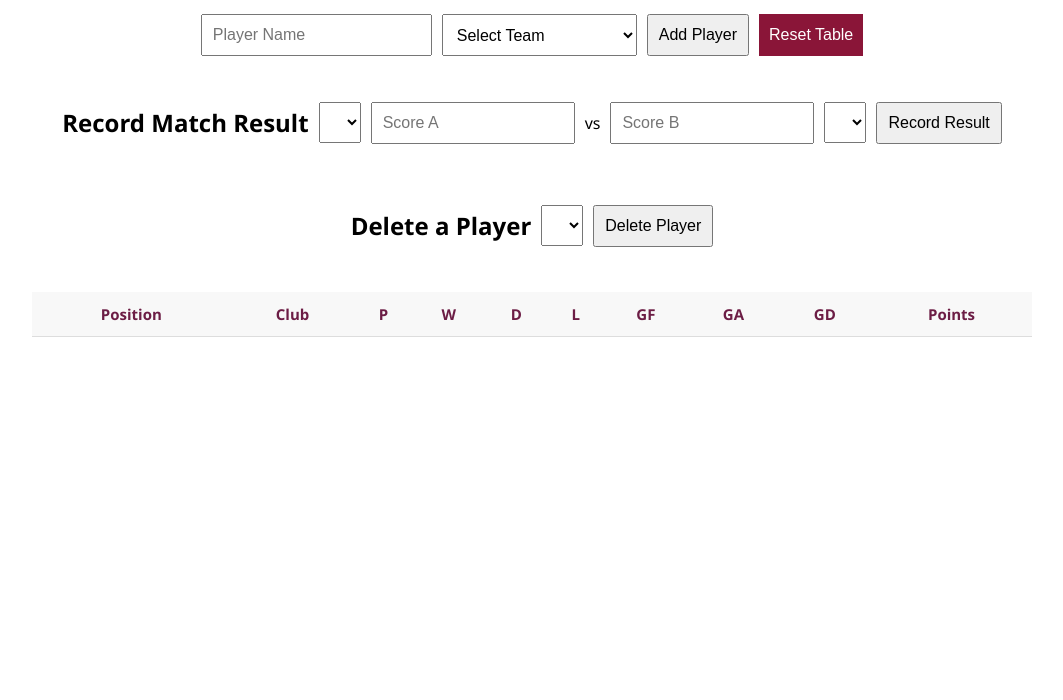
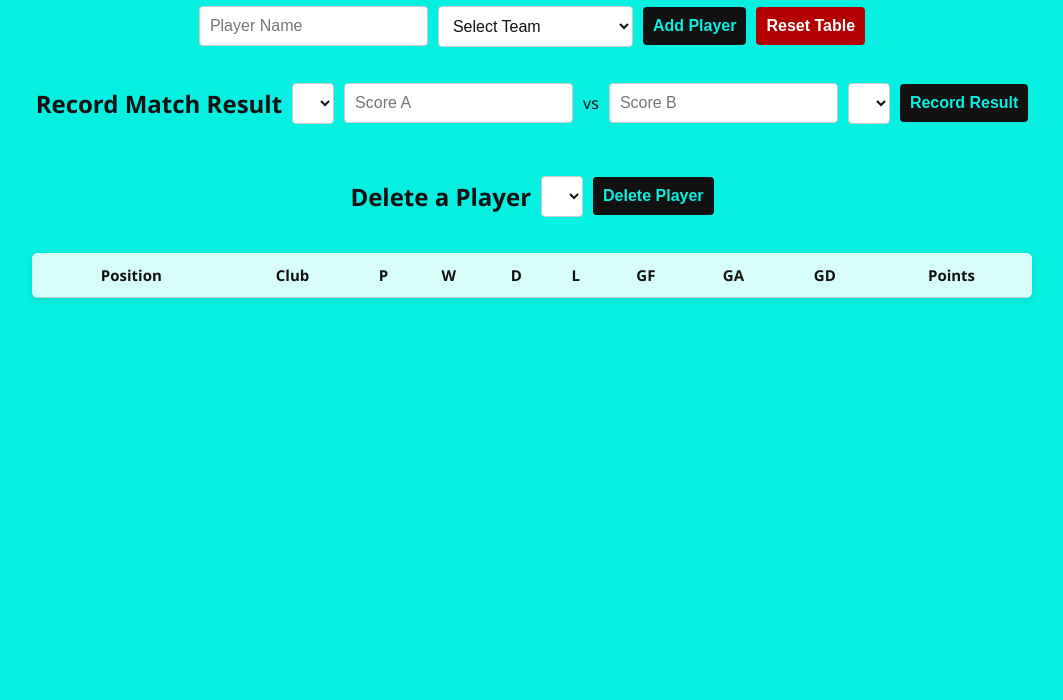
Before and after one commit to Revnin/game-tracker, a plain HTML site: page index.html in a window 1280 px wide. Shown: the part 100-800 px from the top of the page, without its empty margins (108-1171 px from the left). Drawn offline with Linux system fonts and the light colour scheme.

Commit message:
Add files via upload

```diff
--- a/index.html
+++ b/index.html
@@ -13,7 +13,6 @@
     <!-- Add Player Form -->
     <div class="form">
       <input type="text" id="playerName" placeholder="Player Name" />
-
       <select id="teamSelect">
         <option value="">Select Team</option>
         <optgroup label="Premier League">
@@ -31,7 +30,6 @@
           <option value="valencia">Valencia</option>
         </optgroup>
       </select>
-
       <button onclick="addPlayer()">Add Player</button>
       <button onclick="resetTable()" class="reset-btn">Reset Table</button>
     </div>
@@ -54,7 +52,10 @@
       <button onclick="deletePlayer()">Delete Player</button>
     </div>
 
-    <!-- Table -->
+    <!-- Winner Banner -->
+    <div id="winnerBanner" class="winner-banner"></div>
+
+    <!-- League Table -->
     <table id="playersTable">
       <thead>
         <tr>
--- a/script.js
+++ b/script.js
@@ -1,44 +1,14 @@
 const teams = {
-  arsenal: {
-    name: "Arsenal",
-    logo: "https://upload.wikimedia.org/wikipedia/en/5/53/Arsenal_FC.svg"
-  },
-  man_city: {
-    name: "Manchester City",
-    logo: "https://upload.wikimedia.org/wikipedia/en/e/eb/Manchester_City_FC_badge.svg"
-  },
-  man_united: {
-    name: "Manchester United",
-    logo: "https://upload.wikimedia.org/wikipedia/en/7/7a/Manchester_United_FC_crest.svg"
-  },
-  chelsea: {
-    name: "Chelsea",
-    logo: "https://upload.wikimedia.org/wikipedia/en/c/cc/Chelsea_FC.svg"
-  },
-  liverpool: {
-    name: "Liverpool",
-    logo: "https://upload.wikimedia.org/wikipedia/en/0/0c/Liverpool_FC.svg"
-  },
-  real_madrid: {
-    name: "Real Madrid",
-    logo: "https://upload.wikimedia.org/wikipedia/en/5/56/Real_Madrid_CF.svg"
-  },
-  barcelona: {
-    name: "Barcelona",
-    logo: "https://upload.wikimedia.org/wikipedia/en/4/47/FC_Barcelona_%28crest%29.svg"
-  },
-  atletico: {
-    name: "Atletico Madrid",
-    logo: "https://upload.wikimedia.org/wikipedia/en/f/f4/Atletico_Madrid_2017_logo.svg"
-  },
-  sevilla: {
-    name: "Sevilla",
-    logo: "https://upload.wikimedia.org/wikipedia/en/8/86/Sevilla_CF_logo.svg"
-  },
-  valencia: {
-    name: "Valencia",
-    logo: "https://upload.wikimedia.org/wikipedia/en/c/ce/Valencia_CF.svg"
-  }
+  arsenal: { name: "Arsenal", logo: "https://upload.wikimedia.org/wikipedia/en/5/53/Arsenal_FC.svg" },
+  man_city: { name: "Manchester City", logo: "https://upload.wikimedia.org/wikipedia/en/e/eb/Manchester_City_FC_badge.svg" },
+  man_united: { name: "Manchester United", logo: "https://upload.wikimedia.org/wikipedia/en/7/7a/Manchester_United_FC_crest.svg" },
+  chelsea: { name: "Chelsea", logo: "https://upload.wikimedia.org/wikipedia/en/c/cc/Chelsea_FC.svg" },
+  liverpool: { name: "Liverpool", logo: "https://upload.wikimedia.org/wikipedia/en/0/0c/Liverpool_FC.svg" },
+  real_madrid: { name: "Real Madrid", logo: "https://upload.wikimedia.org/wikipedia/en/5/56/Real_Madrid_CF.svg" },
+  barcelona: { name: "Barcelona", logo: "https://upload.wikimedia.org/wikipedia/en/4/47/FC_Barcelona_%28crest%29.svg" },
+  atletico: { name: "Atletico Madrid", logo: "https://upload.wikimedia.org/wikipedia/en/f/f4/Atletico_Madrid_2017_logo.svg" },
+  sevilla: { name: "Sevilla", logo: "https://upload.wikimedia.org/wikipedia/en/8/86/Sevilla_CF_logo.svg" },
+  valencia: { name: "Valencia", logo: "https://upload.wikimedia.org/wikipedia/en/c/ce/Valencia_CF.svg" }
 };
 
 let players = [];
@@ -102,7 +72,6 @@ function sortAndDisplayPlayers() {
 
   players.forEach((player, index) => {
     const row = tbody.insertRow();
-
     row.insertCell(0).textContent = index + 1;
 
     const clubCell = row.insertCell(1);
@@ -121,6 +90,17 @@ function sortAndDisplayPlayers() {
     row.insertCell(8).textContent = player.gd;
     row.insertCell(9).textContent = player.points;
   });
+
+  // Show winner if all played 38
+  const allPlayed38 = players.length > 0 && players.every(p => p.played >= 38);
+  const winnerBanner = document.getElementById("winnerBanner");
+  if (allPlayed38) {
+    const winner = players[0];
+    winnerBanner.innerHTML = `🏆 ${winner.name} Wins the League!`;
+    winnerBanner.style.display = "block";
+  } else {
+    winnerBanner.style.display = "none";
+  }
 }
 
 function resetTable() {
@@ -163,9 +143,13 @@ function recordMatch() {
   const teamA = players[aIndex];
   const teamB = players[bIndex];
 
+  if (teamA.played >= 38 || teamB.played >= 38) {
+    alert("One of the teams has already played 38 matches.");
+    return;
+  }
+
   teamA.gf += scoreA;
   teamA.ga += scoreB;
-
   teamB.gf += scoreB;
   teamB.ga += scoreA;
 
--- a/styles.css
+++ b/styles.css
@@ -1,6 +1,7 @@
 body {
   font-family: 'Segoe UI', sans-serif;
-  background-color: #ffffff;
+  background-color: #05f0e0; /* Premier League cyan */
+  color: #111;
   margin: 0;
   padding: 20px;
 }
@@ -10,75 +11,79 @@ body {
   margin: auto;
 }
 
-h1 {
+h1, h2 {
   text-align: center;
-  color: #36013f;
-  margin-bottom: 30px;
+  color: #111;
 }
 
-.form {
-  display: flex;
-  flex-wrap: wrap;
-  gap: 10px;
-  margin-bottom: 20px;
-  justify-content: center;
-}
-
-.form input,
-.form select,
-.form button {
-  padding: 10px;
-  font-size: 16px;
-  max-width: 220px;
-}
-
-.reset-btn {
-  background-color: #8a1538;
-  color: white;
-  border: none;
-  cursor: pointer;
-}
-
-.reset-btn:hover {
-  background-color: #6b0f2a;
-}
-
+.form,
 .match-form,
 .delete-form {
   display: flex;
   flex-wrap: wrap;
   gap: 10px;
+  justify-content: center;
   align-items: center;
-  justify-content: center;
-  margin: 30px 0;
+  margin: 20px 0;
 }
 
-.match-form select,
-.match-form input,
-.match-form button,
-.delete-form select,
-.delete-form button {
+input,
+select,
+button {
   padding: 10px;
   font-size: 16px;
-  max-width: 180px;
+  border-radius: 4px;
+  border: none;
+}
+
+input,
+select {
+  background-color: #ffffff;
+  color: #111;
+  border: 1px solid #ccc;
+}
+
+button {
+  background-color: #111;
+  color: #05f0e0;
+  font-weight: bold;
+  cursor: pointer;
+  transition: background-color 0.2s ease;
+}
+
+button:hover {
+  background-color: #333;
+}
+
+.reset-btn {
+  background-color: #b30000;
+  color: white;
+}
+
+.reset-btn:hover {
+  background-color: #e60000;
 }
 
 table {
   width: 100%;
   border-collapse: collapse;
-  text-align: center;
+  margin-top: 20px;
   font-size: 15px;
+  background-color: #ffffff;
+  border-radius: 6px;
+  overflow: hidden;
+  box-shadow: 0 2px 6px rgba(0, 0, 0, 0.1);
 }
 
 th, td {
   padding: 12px 6px;
-  border-bottom: 1px solid #ddd;
+  border-bottom: 1px solid #ccc;
+  text-align: center;
 }
 
 th {
-  background-color: #f8f8f8;
-  color: #6c1d45;
-  font-weight: bold;
+  background-color: #d6fdf9;
+  color: #111;
 }
 
 .club-cell {
@@ -94,8 +99,21 @@ th {
 }
 
 .club-name {
-  color: #36013f;
+  color: #111;
   text-decoration: underline;
   cursor: pointer;
   font-weight: 500;
 }
+
+.winner-banner {
+  text-align: center;
+  font-size: 22px;
+  font-weight: bold;
+  color: #111;
+  background-color: #cafffb;
+  border: 2px solid #111;
+  padding: 15px;
+  margin: 20px 0;
+  border-radius: 10px;
+  display: none;
+}
```
